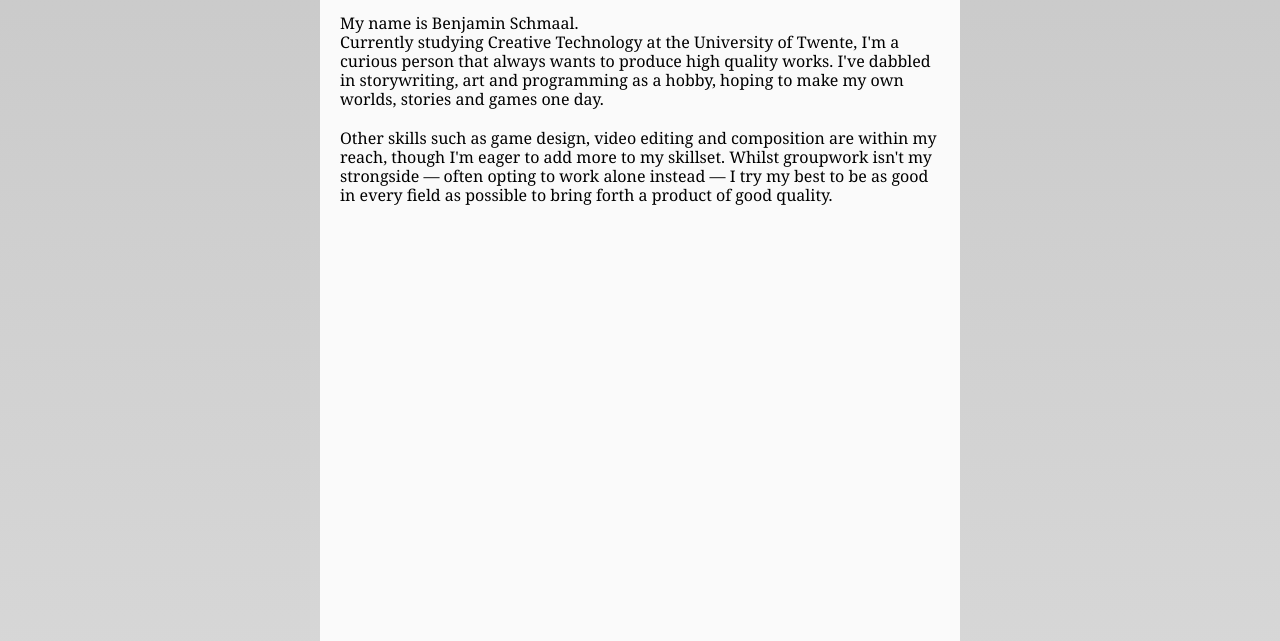
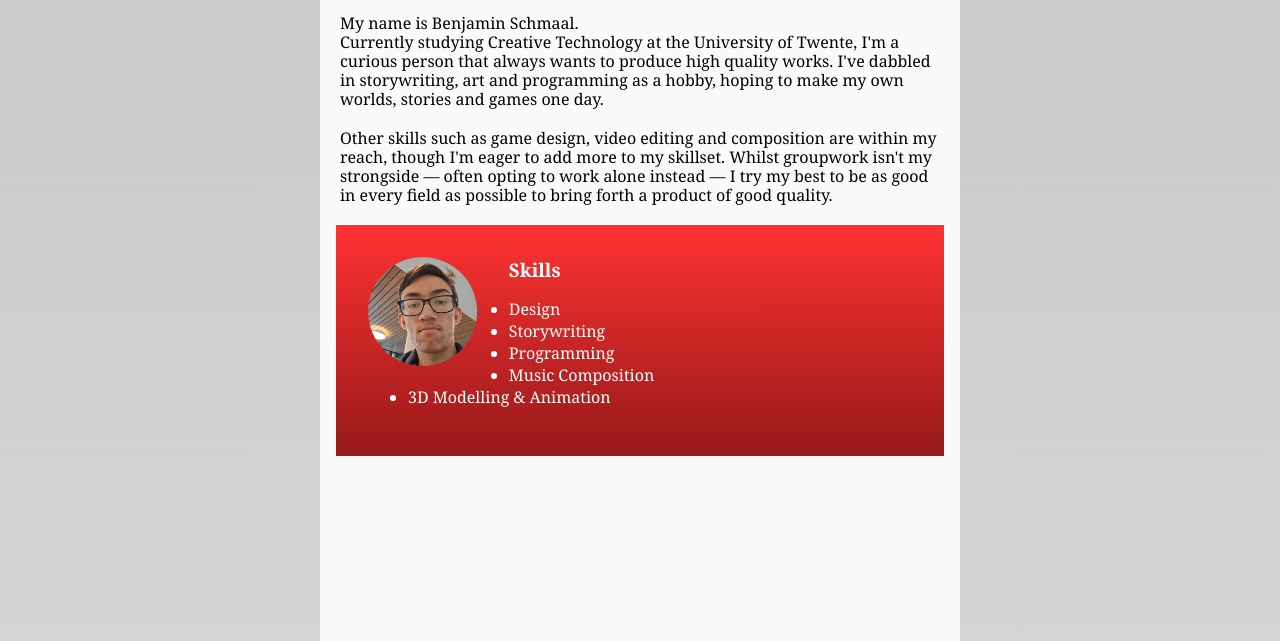
Before and after one commit to RedTank24/redtank24.github.io, a plain HTML site: page aboutme.html in a window 1280 px wide. Shown: the part 159-800 px from the top of the page. Drawn offline with Linux system fonts and the light colour scheme.

Commit message:
Updated About me page and miscellaneous stuff

```diff
--- a/aboutme.html
+++ b/aboutme.html
@@ -25,6 +25,18 @@ Currently studying Creative Technology at the University of Twente, I'm a curiou
 I've dabbled in storywriting, art and programming as a hobby, hoping to make my own worlds, stories and games one day. <br><br>
 Other skills such as game design, video editing and composition are within my reach, though I'm eager to add more to my skillset.
 Whilst groupwork isn't my strongside — often opting to work alone instead — I try my best to be as good in every field as possible to bring forth a product of good quality.</p>
+
+ <div class="container">
+  <img class="imgProfile" src="images/ProfilePicture.png" alt="">
+  <h3>Skills</h3>
+  <ul>
+   <li>Design
+   <li>Storywriting
+   <li>Programming
+   <li>Music Composition
+   <li>3D Modelling & Animation
+  </ul>
+ </div>
 </div>
 
 
--- a/styles.css
+++ b/styles.css
@@ -61,6 +61,18 @@ div.container {
   margin: 1em;
 }
 
+.container p {
+  color: white;
+}
+.container li{
+  color:white;
+}
+.imgProfile {
+  float: left;
+  width: 20%;
+  margin-right: 2em;
+}
+
 .topnav ul {
   margin: 0px;
   list-style-type: none;
```
Also changed, not shown: projects.html (+2 -1 lines), images/ProfilePicture.png (added).
